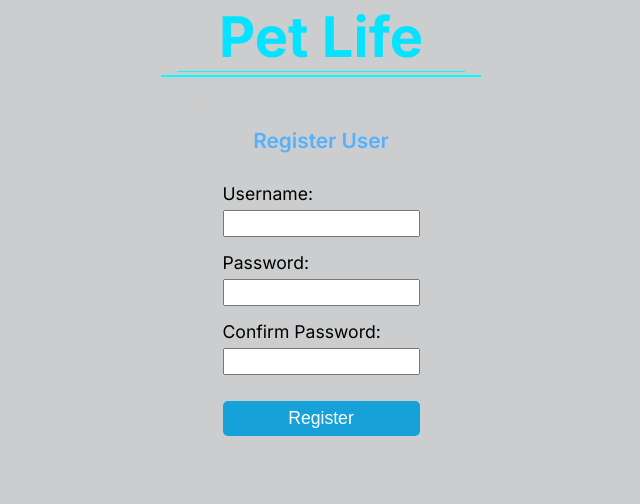
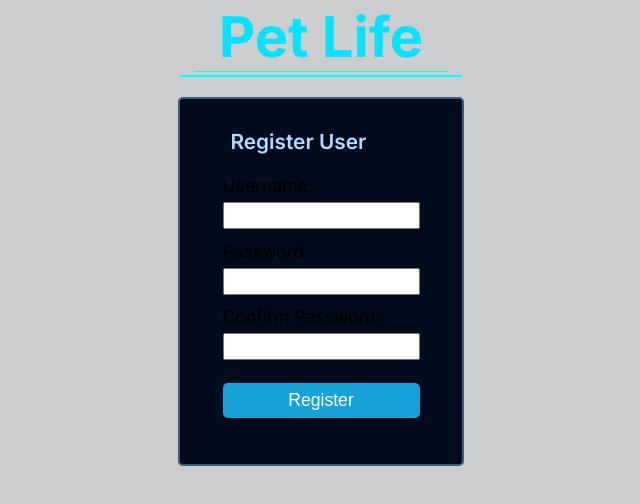
Before and after one commit to valvira-gh/pet-life, a Next.js app: page /registerUser in a window 1280 px wide. Shown: the top 504 px of the page, without its empty margins (319-959 px from the left). Built offline with nearby package versions, Linux system fonts and the light colour scheme.

Commit message:
Lisää tyylittelyvenkslausta.

```diff
--- a/app/components/components.module.css
+++ b/app/components/components.module.css
@@ -1,7 +1,9 @@
 /* HEADER */
 .header {
   border-bottom: 2px solid aqua;
-  width: 25%;
+
+  min-width: 22svw;
+
 
   display: flex;
   justify-content: center;
--- a/app/login/page.module.css
+++ b/app/login/page.module.css
@@ -3,6 +3,7 @@
 	border-radius: 5px;
 	padding: 30px;
 	margin: 20px;
+	max-width: 30svw;
 
 	display: flex;
 	flex-direction: column;
@@ -19,9 +20,9 @@
 	font-weight: 600;
 	margin-bottom: 0.5em;
 
+	width: 70%;
+	color: #b2d9ff;
 
-
-	width: 70%;
 }
 
 .registerUser {
--- a/app/registerUser/page.module.css
+++ b/app/registerUser/page.module.css
@@ -1,35 +1,35 @@
 .container {
-	border: 1px solid #ccc;
+	border: 2px solid #385e78;
 	border-radius: 5px;
 	padding: 30px;
 	margin: 20px;
+	max-width: 30svw;
 
 	display: flex;
 	flex-direction: column;
 
-
+	background: #020c1d;
 }
 
 .title {
 	font-size: 1.3rem;
 	font-weight: 600;
-	margin-bottom: 0.5em;
-	text-align: center;
-
-	color: #55b1ff;
+	color: #b2d9ff;
+	width: 80%;
+	margin: 0 1em;
 }
 
 .registerUserForm {
 	display: flex;
 	flex-direction: column;
 
-	margin: 1em auto;
+	margin: 1em 0.8em;
 }
 
 .formElement {
 	display: flex;
 	flex-direction: column;
-	margin: 0.25em auto;
+	margin: 0.35em auto;
 }
 
 .registerUserForm label {
@@ -39,7 +39,7 @@
 
 .registerUserForm input {
 	padding: 0.25rem 0.5rem;
-	margin-bottom: 0.5em;
+
 }
 
 .submitBtn {
@@ -51,9 +51,9 @@
 	font-size: 1.1rem;
 	font-weight: 500;
 	line-height: 1.5;
-	padding: 0.5rem 1rem;
+	padding: 0.5rem;
 	transition: all 0.2s ease-in-out;
-	margin-top: 1rem;
+	margin-top: 1em;
 }
 
 .submitBtn:hover {
```
